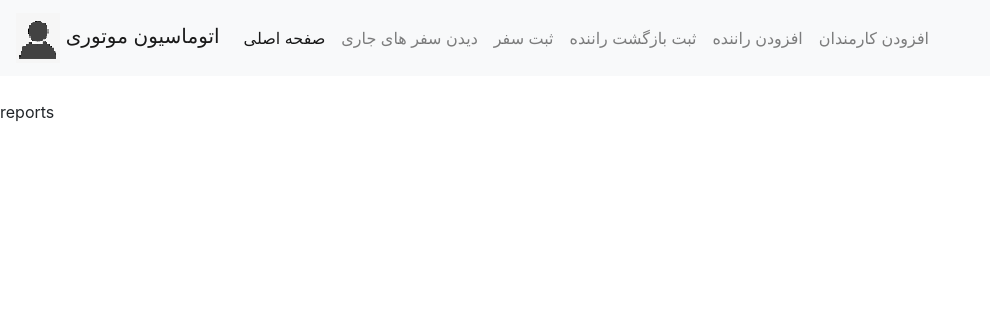
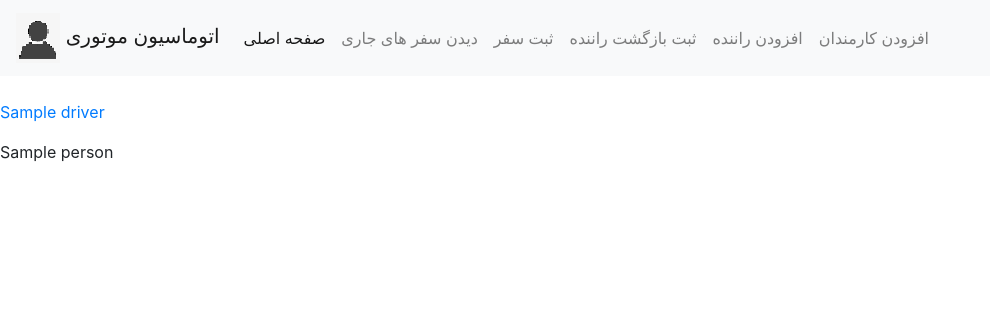
Before and after one commit to hamid20tik/driver, a Django app: template myblog/driver/templates/report.html in a window 1280 px wide. Shown: the top 336 px of the page, without its empty margins (0-990 px from the left). Run offline with Django 3.2, Linux system fonts and the light colour scheme; the template is opened without the code that fills it: most values are stand-ins (such as "Sample title", 1, 10 or a date in 2020); some libraries are stand-ins or nearby versions.

Commit message:
gereftan etelaat az db 1 tavasote method objects.all() maghadir data base ra gereftim va ba in code  return render(request,'report.html', {'rep_safar':obj}) on ro ferestadim be html

```diff
--- a/myblog/driver/templates/report.html
+++ b/myblog/driver/templates/report.html
@@ -7,7 +7,11 @@
 <body>
 {%extends 'index.html'%}
 {% block content %}
-reports
+<div>
+    {% for sa in rep_safar %}<a href="{% url 'enter_travel'  %}" ><p >{{sa.driver}}</p></a>
+    <p>{{sa.person}}</p>
+    {% endfor %}
+</div>
 {% endblock %}
 </body>
 </html>
--- a/myblog/driver/views.py
+++ b/myblog/driver/views.py
@@ -68,4 +68,5 @@ def add_person(request):
 
 @login_required
 def report_page(request):
-    return render(request,'report.html')
+    obj = safar.objects.all()
+    return render(request,'report.html', {'rep_safar':obj})
```
